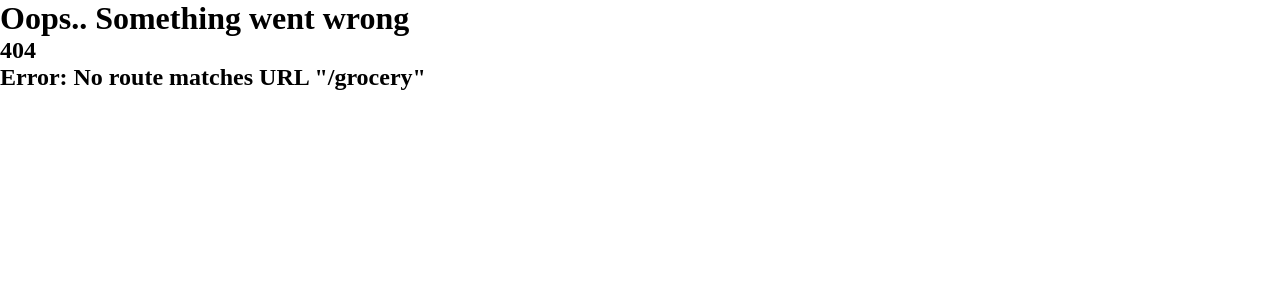
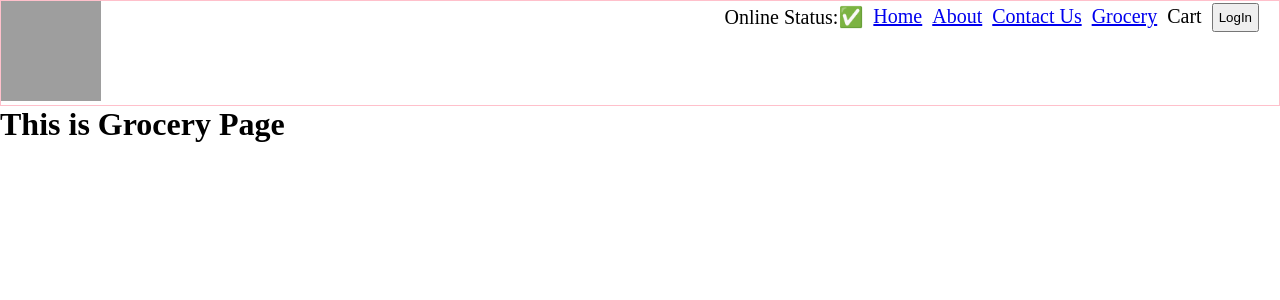
Before and after one commit to iamaniket58/NamasteReact, a React (Vite) app: page /grocery in a window 1280 px wide. Before the commit this address had no page. Shown: the top 300 px of the page. Built offline with nearby package versions, Linux system fonts and the light colour scheme; grey boxes are pictures that could not be loaded.

Commit message:
Implemented Lazy Loading for Grocery

```diff
--- a/src/App.js
+++ b/src/App.js
@@ -1,4 +1,4 @@
-import React from "react";
+import React,{lazy, Suspense} from "react";
 import ReactDOM from "react-dom/client";
 import Body from "./components/Body";
 import Header from "./components/Header";
@@ -7,7 +7,9 @@ import About from "./components/About"
 import Contact from "./components/Contact";
 import Error from "./components/Error";
 import RestaurantMenu from "./components/RestaurantMenu";
+//import Grocery from "./components/Grocery";
 
+const Grocery=lazy(()=>import("./components/Grocery"))
 const AppLayout = () => {
     return (
         <div className="app">
@@ -33,6 +35,9 @@ const appRouter = createBrowserRouter([
             }, {
                 path: "/restaurants/:resId",
                 element: <RestaurantMenu />
+            }, {
+                path: "/grocery",
+                element: <Suspense fallback={<h1>HIIIII</h1>}> <Grocery /> </Suspense>
             }],
         errorElement: <Error />
     }
--- /dev/null
+++ b/src/components/Grocery.js
@@ -0,0 +1,8 @@
+const Grocery=()=>{
+    return(
+        <h1>
+            <>This is Grocery Page</>
+        </h1>
+    )
+}
+export default Grocery
--- a/src/components/Header.js
+++ b/src/components/Header.js
@@ -21,6 +21,7 @@ const Header = () => {
                     <li><Link to="/">Home</Link></li>
                     <li><Link to="/about">About</Link></li>
                     <li><Link to="/contact">Contact Us</Link></li>
+                    <li><Link to="/grocery">Grocery</Link></li>
                     <li>Cart</li>
                     <button className="login-btn" onClick={(event) => {
                         // console.log(event   )
```
